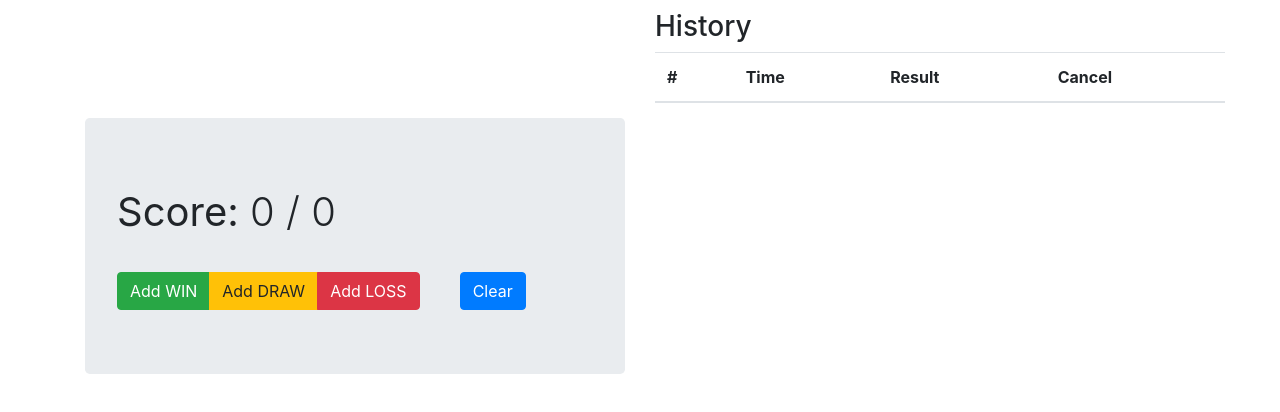
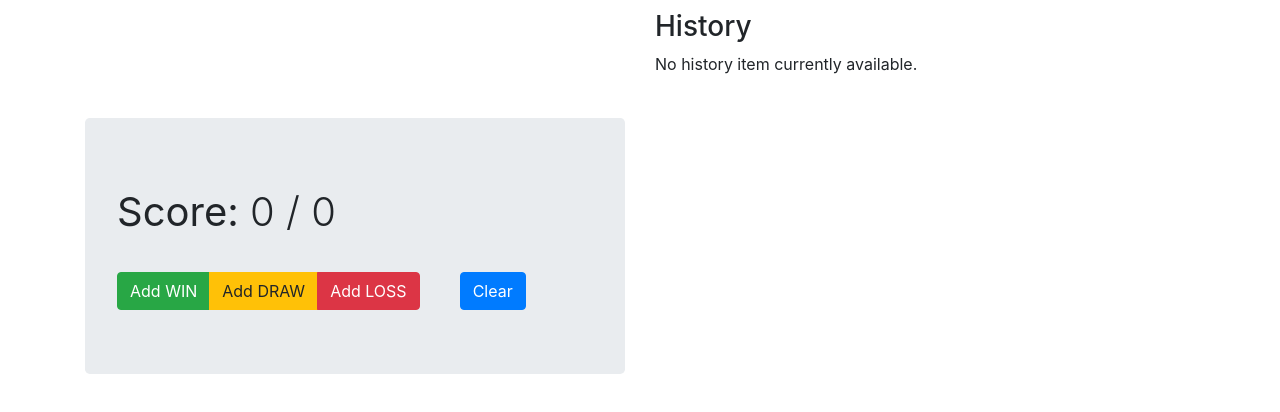
Before and after one commit to fmichea/chess-score-tracker, a React (Create React App) app: page / in a window 1280 px wide. Shown: the top 412 px of the page. Built offline with nearby package versions, Linux system fonts and the light colour scheme.

Commit message:
Remove header for table and add something when there are no history items

```diff
--- a/src/components/ScoreHistory.jsx
+++ b/src/components/ScoreHistory.jsx
@@ -18,22 +18,11 @@ class ScoreHistoryInner extends PureComponent {
         }
 
         if (items.length === 0) {
-            items.push()
+            items.push(<p>No history item currently available.</p>)
         }
 
         return <div id="score_history">
             <h3>History</h3>
-
-            <Table>
-                <thead>
-                <tr>
-                    <th>#</th>
-                    <th>Time</th>
-                    <th>Result</th>
-                    <th>Cancel</th>
-                </tr>
-                </thead>
-            </Table>
 
             <div id="score_history_wrapper">
                 <Table>
```
